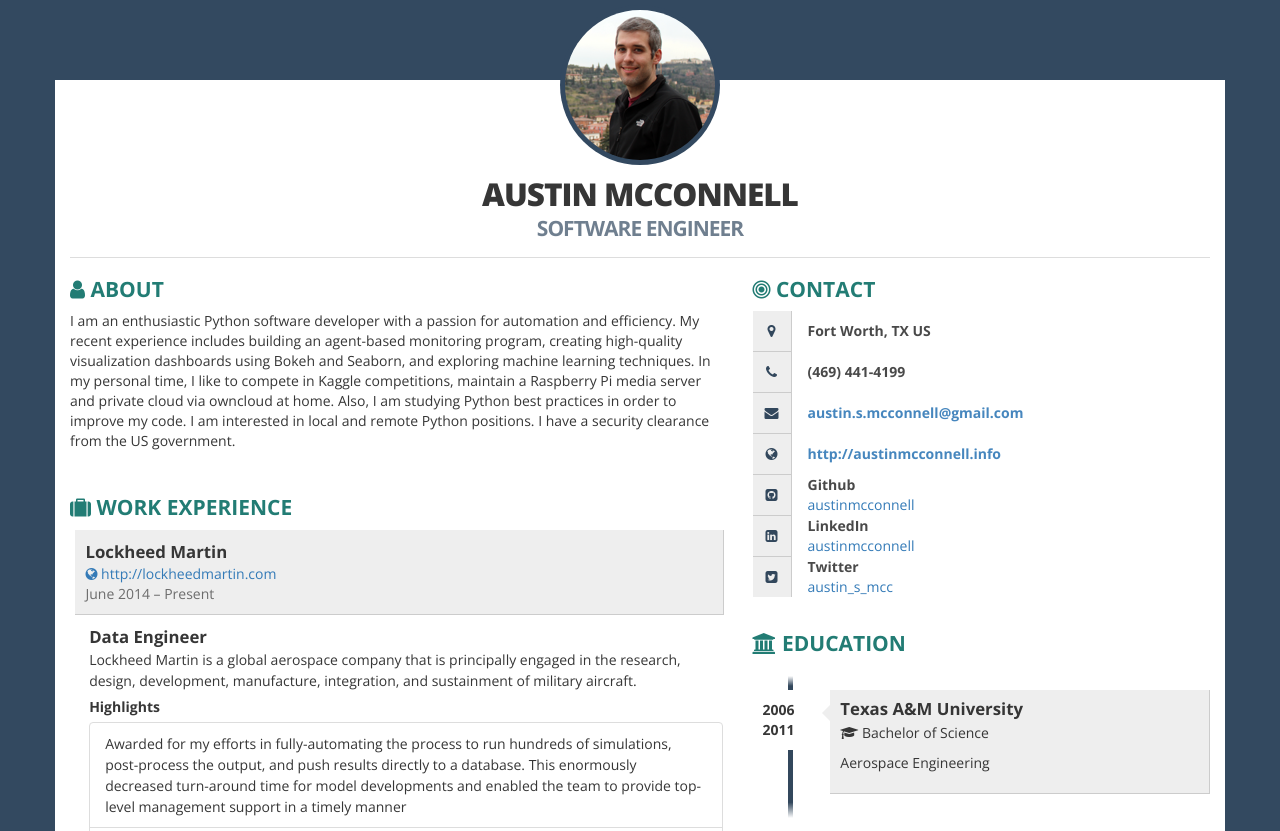
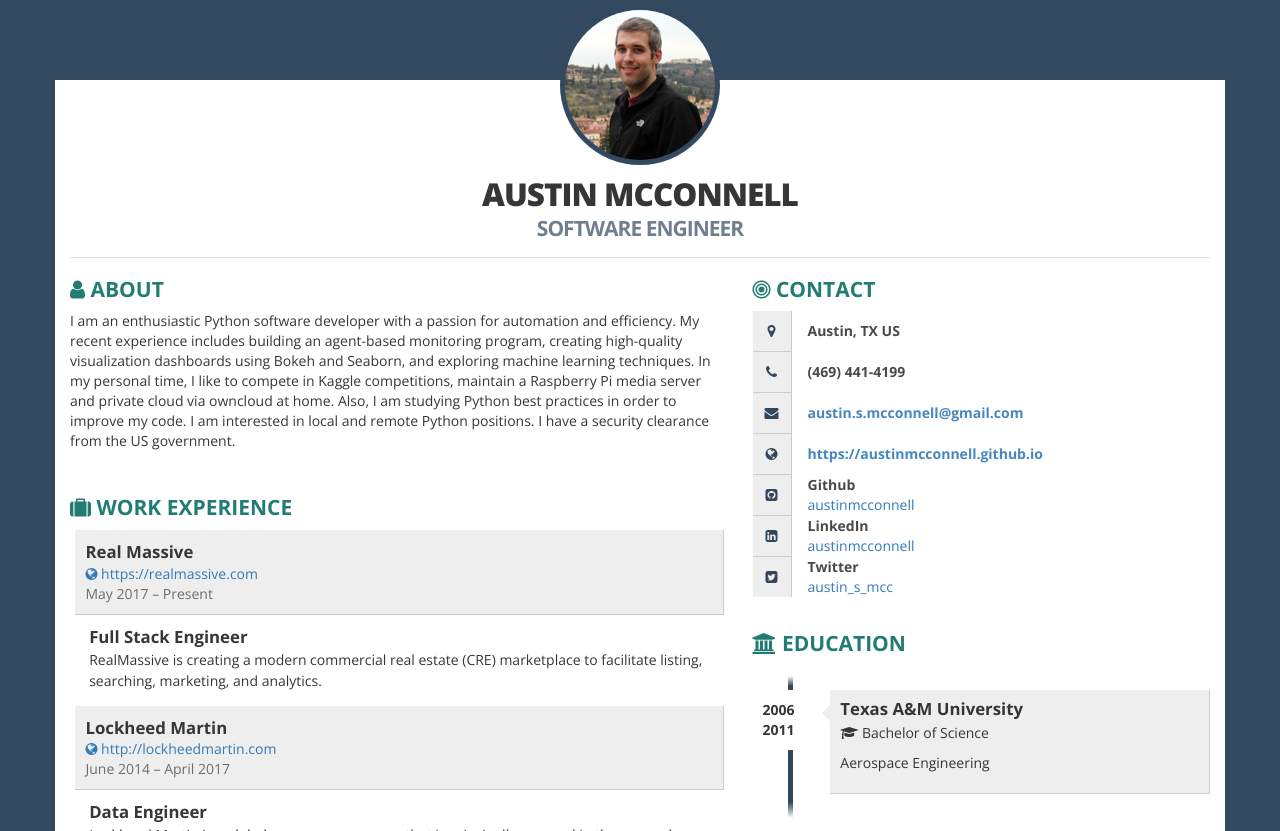
Before and after one commit to austinmcconnell/resume, a plain HTML site: page docs/index.html in a window 1280 px wide. Shown: the top 831 px of the page. Drawn offline with nearby package versions, Linux system fonts and the light colour scheme.

```diff
--- a/docs/index.html
+++ b/docs/index.html
@@ -424,11 +424,29 @@
                         <div class="job clearfix">
                             <div class="row">
                                 <div class="details">
+                                    <div class="where">Real Massive</div>
+                                    <div class="address"> <a href="https:&#x2F;&#x2F;realmassive.com" target="_blank"><i class="fa fa-globe ico"></i> https:&#x2F;&#x2F;realmassive.com</a>
+
+                                    </div>
+                                    <div class="year">May 2017 – Present</div>
+                                </div>
+                            </div>
+                            <div class="row">
+                                <div class="job-details col-xs-11">
+                                    <div class="profession">Full Stack Engineer</div>
+                                    <div class="description">RealMassive is creating a modern commercial real estate (CRE) marketplace
+                                        to facilitate listing, searching, marketing, and analytics.</div>
+                                </div>
+                            </div>
+                        </div>
+                        <div class="job clearfix">
+                            <div class="row">
+                                <div class="details">
                                     <div class="where">Lockheed Martin</div>
                                     <div class="address"> <a href="http:&#x2F;&#x2F;lockheedmartin.com" target="_blank"><i class="fa fa-globe ico"></i> http:&#x2F;&#x2F;lockheedmartin.com</a>
 
                                     </div>
-                                    <div class="year">June 2014 – Present</div>
+                                    <div class="year">June 2014 – April 2017</div>
                                 </div>
                             </div>
                             <div class="row">
@@ -504,7 +522,7 @@
                         <div class="contact-item">
                             <div class="icon pull-left text-center"><span class="fa fa-map-marker fa-fw"></span>
                             </div>
-                            <div class="title only  pull-right">Fort Worth, TX US</div>
+                            <div class="title only  pull-right">Austin, TX US</div>
                         </div>
                         <div class="contact-item">
                             <div class="icon pull-left text-center"><span class="fa fa-phone fa-fw"></span>
@@ -520,7 +538,7 @@
                         <div class="contact-item">
                             <div class="icon pull-left text-center"><span class="fa fa-globe fa-fw"></span>
                             </div>
-                            <div class="title only pull-right"><a href="http:&#x2F;&#x2F;austinmcconnell.info" target="_blank">http:&#x2F;&#x2F;austinmcconnell.info</a>
+                            <div class="title only pull-right"><a href="https:&#x2F;&#x2F;austinmcconnell.github.io" target="_blank">https:&#x2F;&#x2F;austinmcconnell.github.io</a>
                             </div>
                         </div>
                         <div class="contact-item">
```
Also changed, not shown: 2 other files.
